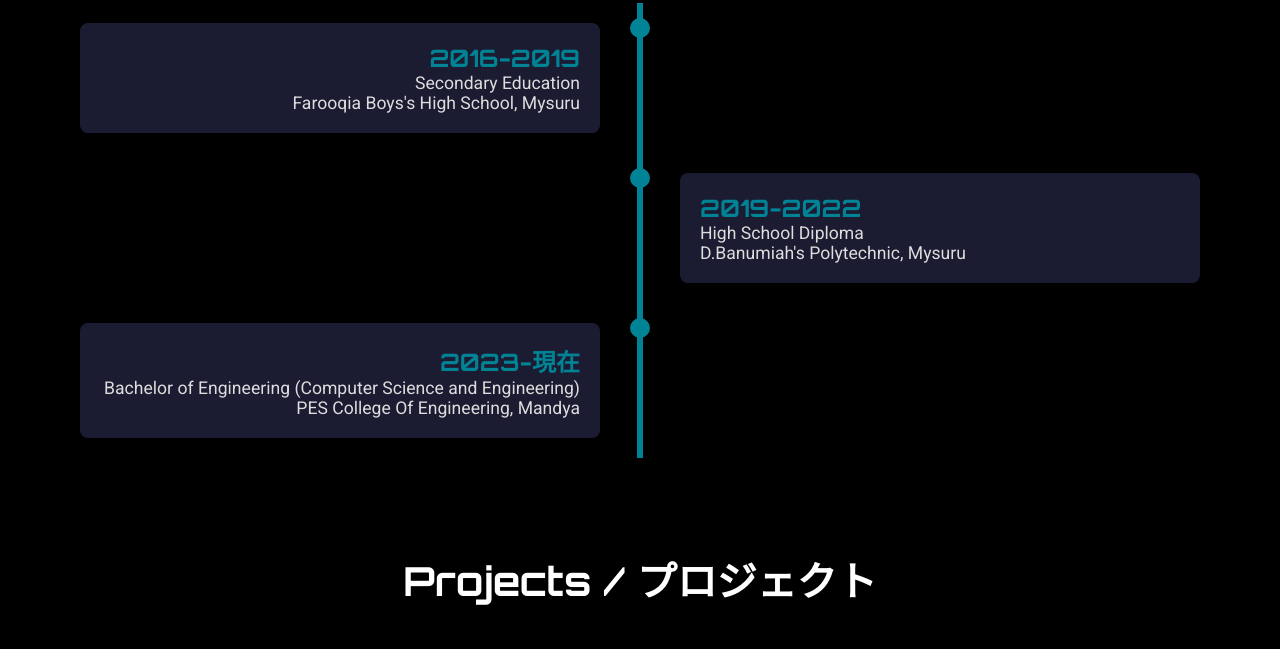
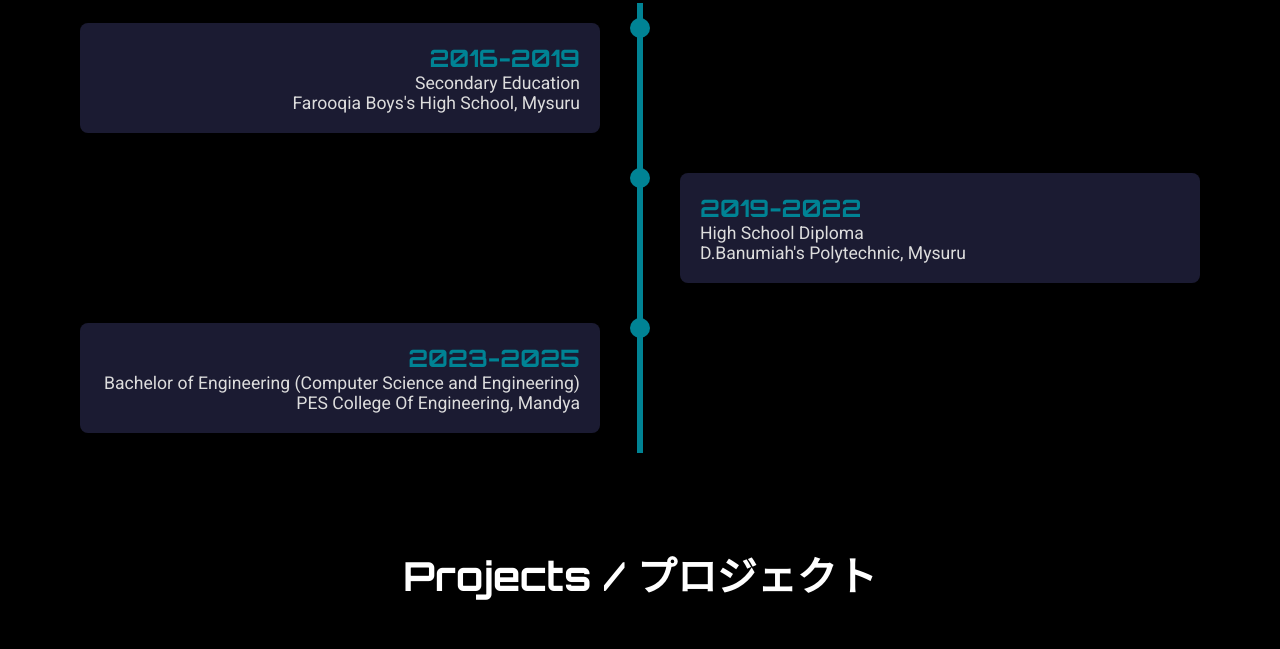
Before and after one commit to Mfaiz01/MyPortfolio, a plain HTML site: page index.html in a window 1280 px wide. Shown: the part 2237-2886 px from the top of the page. Drawn offline with nearby package versions, Linux system fonts and the light colour scheme; a script that the page names is missing.

Commit message:
Add files via upload

```diff
--- a/index.html
+++ b/index.html
@@ -534,7 +534,7 @@
           <div class="timeline-content">
             <i class="fas fa-university fa-2x icon"></i>
             <div class="timeline-text">
-              <h2>2023-現在</h2>
+              <h2>2023-2025</h2>
               <p class="en">
                 Bachelor of Engineering (Computer Science and Engineering)
               </p>
```
